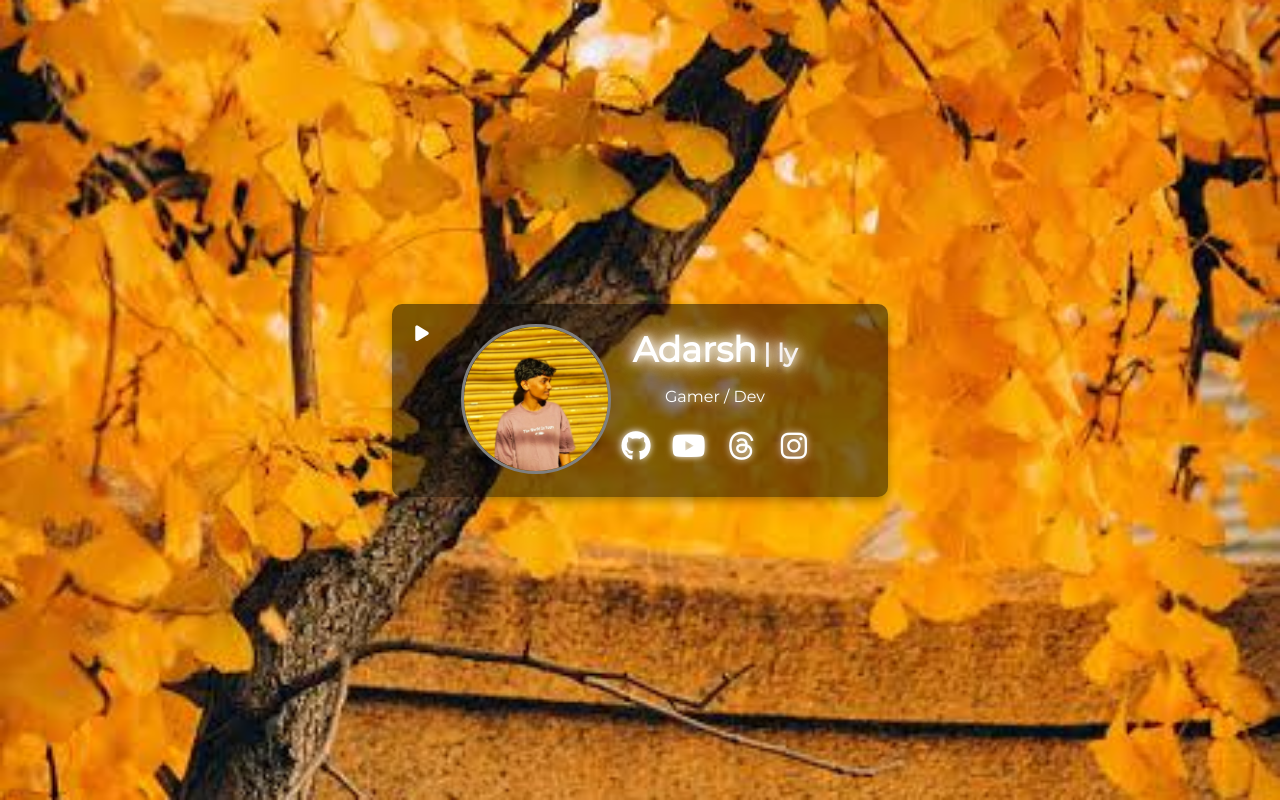
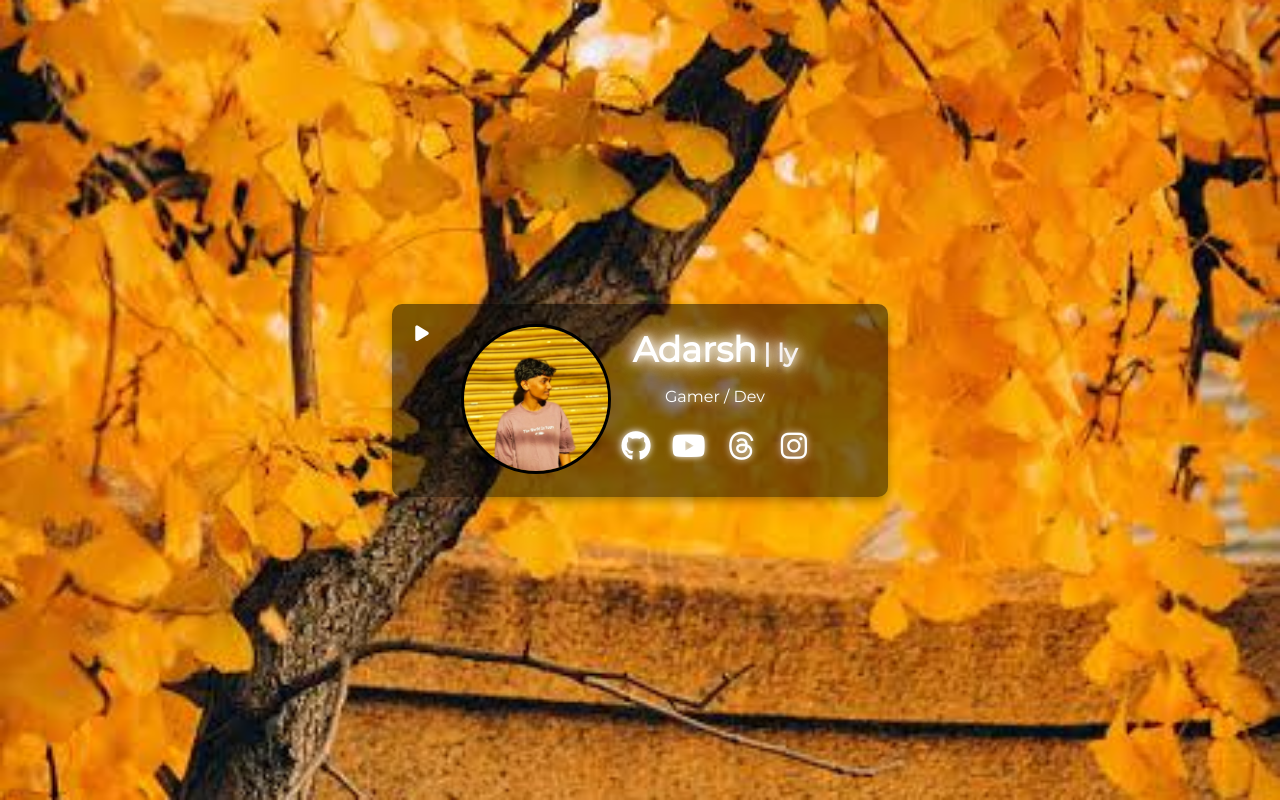
Before and after one commit to notgpl/portfolio, a plain HTML site: page index.html in a window 1280 px wide. Drawn offline with nearby package versions, Linux system fonts and the light colour scheme.

Commit message:
Update style.css

```diff
--- a/css/style.css
+++ b/css/style.css
@@ -102,7 +102,7 @@ span {
     border-radius: 50%;
     margin-bottom: 0px;
     transition: 0.3s ease;
-    border: 3px solid grey;
+    border: 3px solid ;
 }
 
 /* Social Icons */
```
